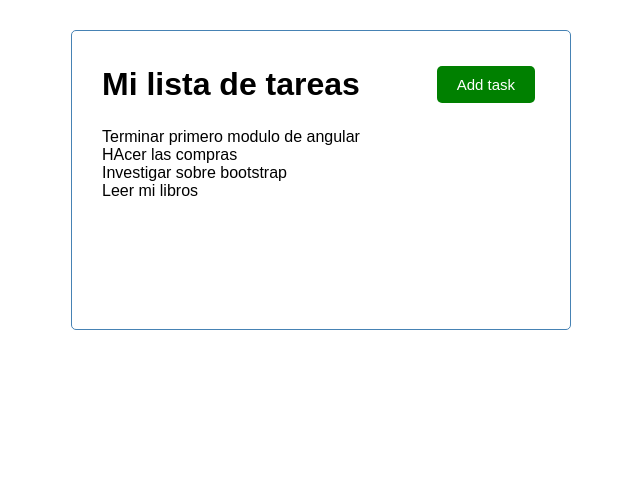
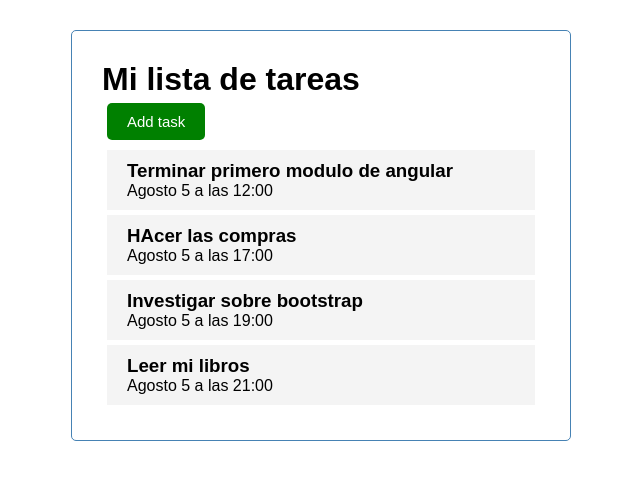
Before and after one commit to crverdu/Argentina-Programa, an Angular app in the folder taskList/task-list/: page / in a window 1280 px wide. Shown: the top 480 px of the page, without its empty margins (319-959 px from the left). Built offline with nearby package versions, Linux system fonts and the light colour scheme.

Commit message:
task item

```diff
--- a/taskList/task-list/src/app/components/header/header.component.css
+++ b/taskList/task-list/src/app/components/header/header.component.css
@@ -1,4 +1,4 @@
-.header,header{
+.header {
     display:flex;
     justify-content: space-between;
     align-items: center;
--- a/taskList/task-list/src/app/components/tasks-item/tasks-item.component.css
+++ b/taskList/task-list/src/app/components/tasks-item/tasks-item.component.css
@@ -0,0 +1,15 @@
+.task{
+    background-color: #f4f4f4;
+    margin: 5px;
+    padding: 10px 20px;
+    cursor: pointer;
+}
+.task.remiender{
+    border-left: 5px solid green;
+}
+
+.task h3{
+    display: flex;
+    align-items: center;
+    justify-content: space-between;
+}
--- a/taskList/task-list/src/app/components/tasks-item/tasks-item.component.html
+++ b/taskList/task-list/src/app/components/tasks-item/tasks-item.component.html
@@ -1 +1,4 @@
-<p>tasks-item works!</p>
+<div class="task">
+    <h3>{{task.text}}</h3>
+    <p>{{task.day}}</p>
+</div>
--- a/taskList/task-list/src/app/components/tasks/tasks.component.html
+++ b/taskList/task-list/src/app/components/tasks/tasks.component.html
@@ -1,3 +1,4 @@
-<p *ngFor="let task of tasks">
-    {{task.text}}
-</p>
+<app-tasks-item *ngFor="let task of tasks"
+    [task]="task"
+>
+</app-tasks-item>
```
Also changed, not shown: taskList/task-list/src/app/components/tasks-item/tasks-item.component.ts (+4 -3 lines), 1 other file (tests, documents, lock files or other folders).
